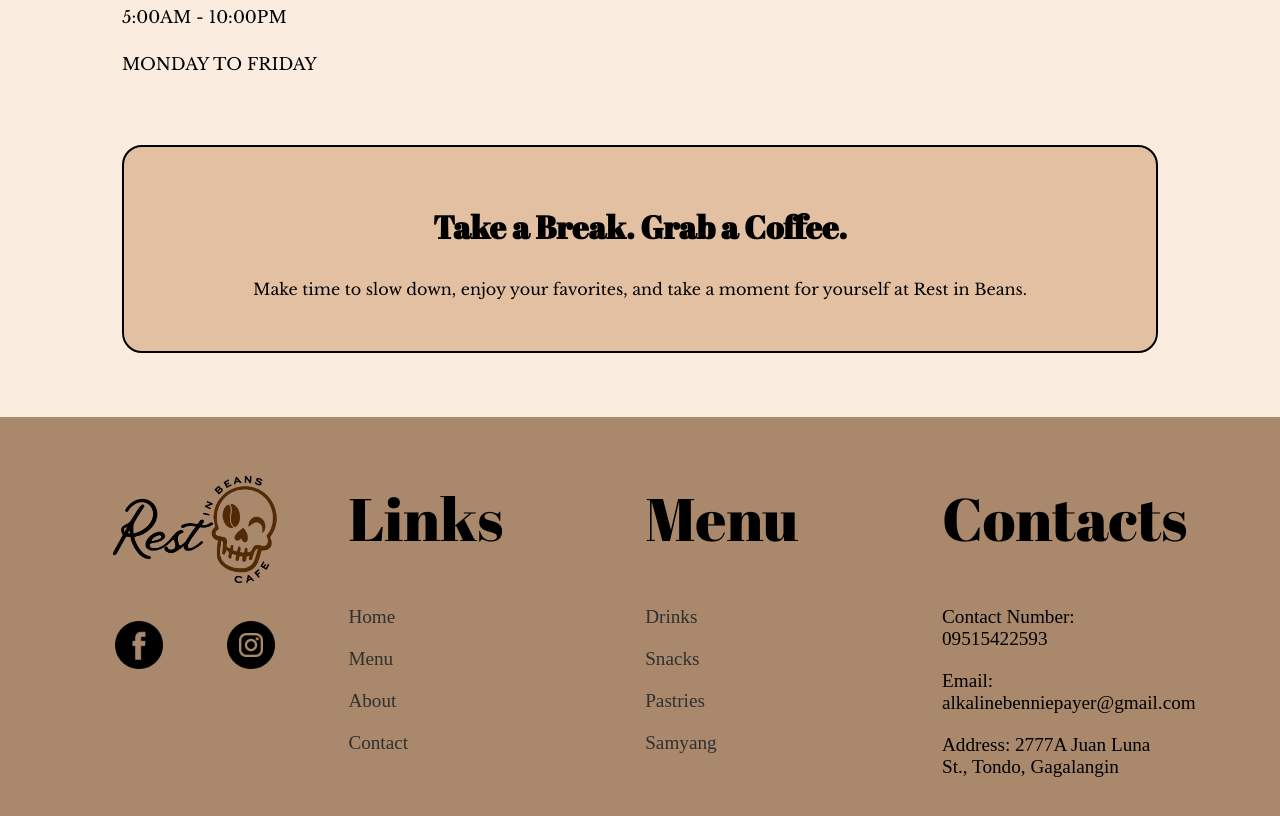
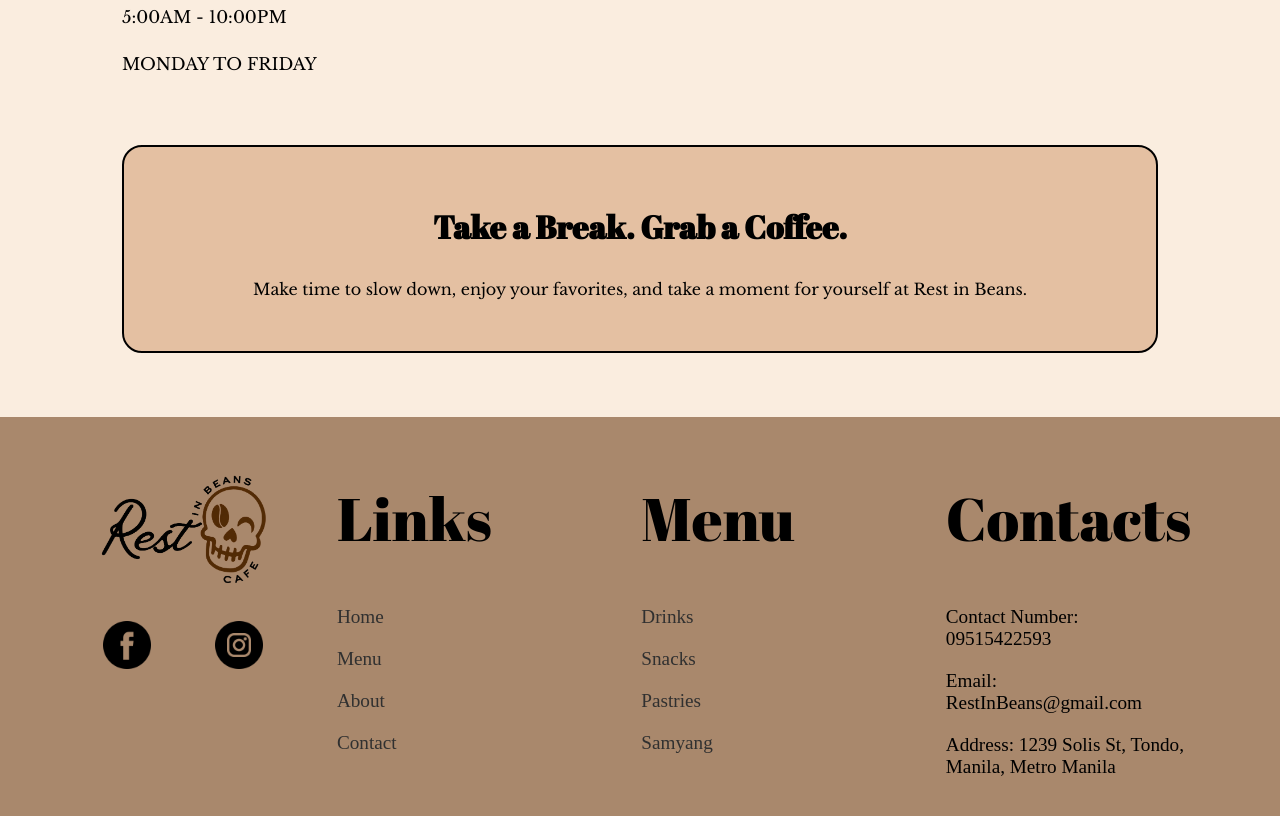
Before and after one commit to AldwinPayad/RestinBeansCafe, a plain HTML site: page about.html in a window 1280 px wide. Shown: the part 1127-1943 px from the top of the page. Drawn offline with nearby package versions, Linux system fonts and the light colour scheme.

Commit message:
Update contact information in about.html

```diff
--- a/about.html
+++ b/about.html
@@ -194,8 +194,8 @@
                 <h1 class="footer_heading">Contacts</h1>
                 <ul class="footer_list">
                     <li>Contact Number: 09515422593</li>
-                    <li>Email: alkalinebenniepayer@gmail.com</li>
-                    <li>Address: 2777A Juan Luna St., Tondo, Gagalangin</li>
+                    <li>Email: RestInBeans@gmail.com</li>
+                    <li>Address: 1239 Solis St, Tondo, Manila, Metro Manila</li>
                 </ul>
             </div>
 
```
